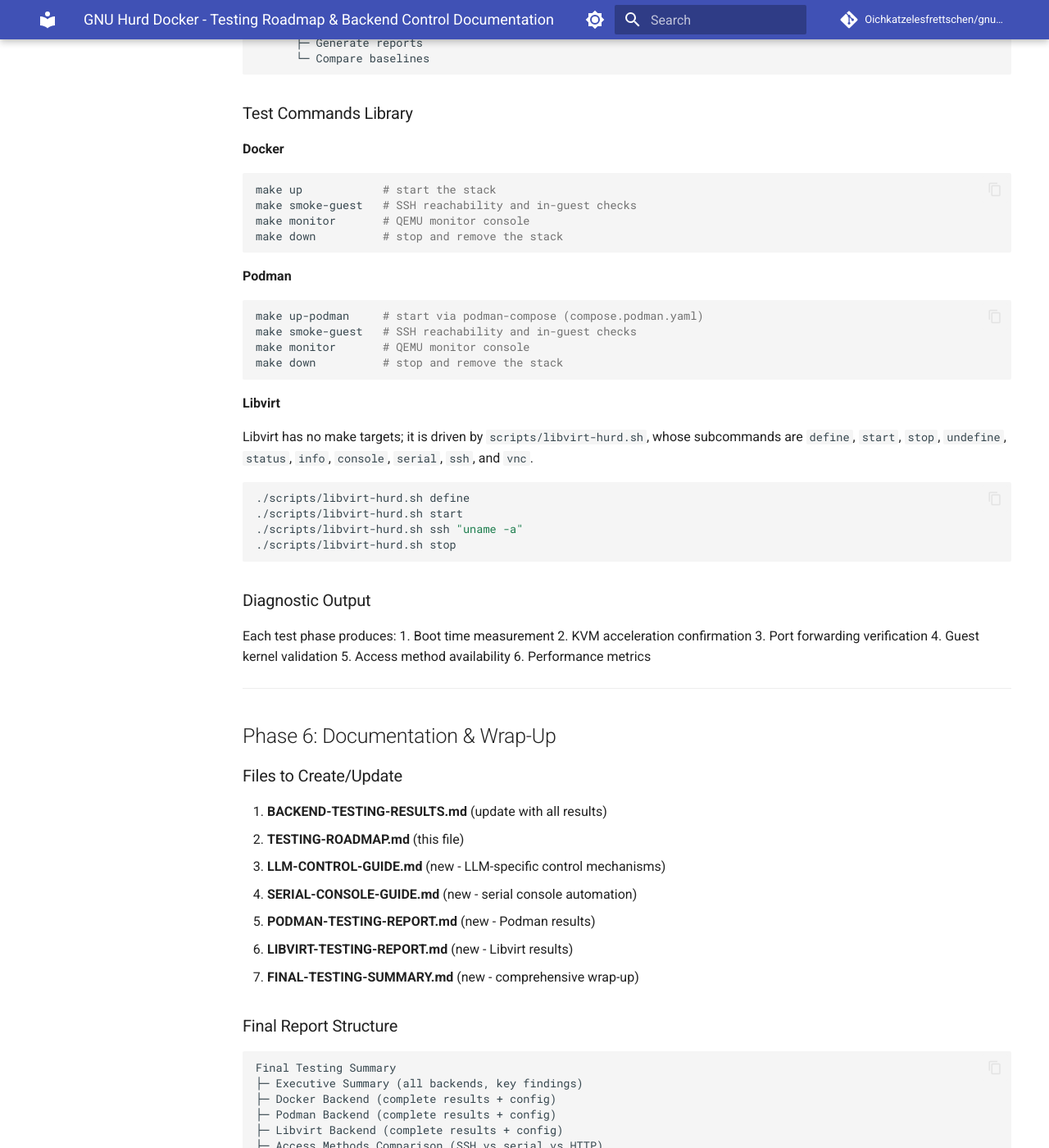
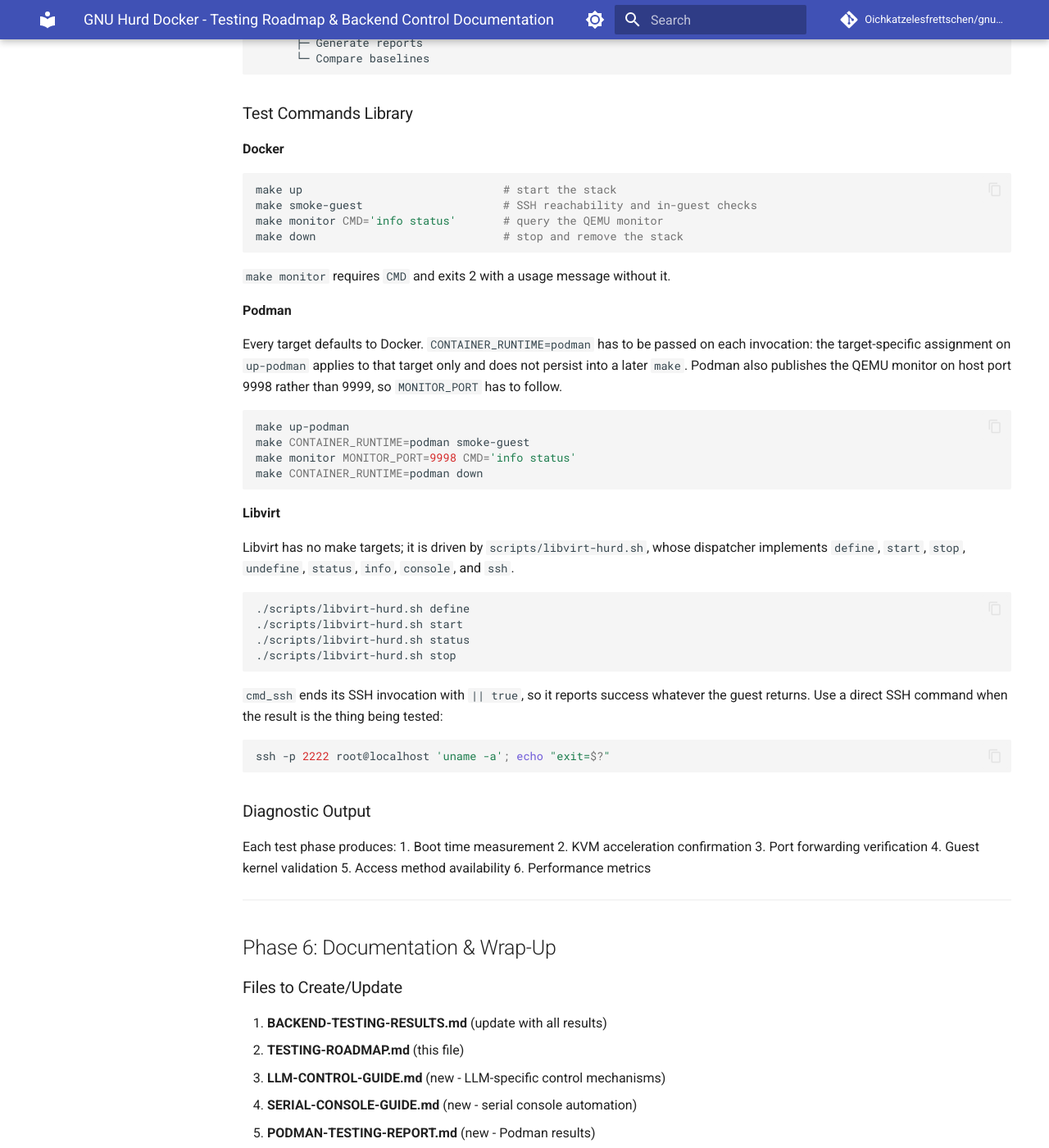
Before and after one commit to Oichkatzelesfrettschen/gnu-hurd-docker, an MkDocs documentation site: the page built from docs/09-TESTING-ROADMAP.md, in a window 1280 px wide and 1400 px high, scrolled down 9147 px. Shown: the whole window at 82% size. Built offline with MkDocs 1.6.1 and Material for MkDocs 9.7.7, drawn with Linux system fonts in a browser that asks for light colours; comment, search, counter and statistics services are not loaded; the version menu is left out.

Commit message:
docs: make the runtime commands work as written
Naming targets that exist is not the same as writing commands that do what
the surrounding text says.  Four of the replacements were valid target names
and still wrong as instructions.

make monitor exits 2 with a usage message unless CMD is supplied, so the bare
form documents a failure.  The Podman block inherited a deeper problem: every
target defaults to Docker, and the target-specific assignment on up-podman
applies to that target alone rather than persisting into a later make, so
smoke-guest and down both ran against Docker.  smoke-guest.sh defaults the same
way and selects Docker's ports.  Podman also publishes the QEMU monitor on host
port 9998, so a monitor query against the default 9999 reaches the wrong stack.
Each Podman command now carries CONTAINER_RUNTIME, and the monitor query
carries the port.

The libvirt subcommand list included serial and vnc, which the dispatcher does
not implement: those labels belong to an inner case over CONSOLE_TYPE, not to
the command dispatcher, which handles define, start, stop, undefine, status,
info, console, and ssh.  The verification command was also unusable as a test,
because cmd_ssh ends its ssh invocation with || true and reports success
whatever the guest returns; the acceptance check now uses ssh directly.

The environment table grouped QEMU_LOG with the monitor controls.  It has no
equivalent: the entrypoint hardcodes -D /tmp/qemu-guest-errors.log.  The rows
are split.

The grep offered as authoritative is not.  It matches only braced expansions,
misses bare $NAME reads, and cannot separate external configuration from
internal shell variables.  It is now described as a discovery aid, with the
note that a generated reference needs a schema both sides derive from.

Assisted-by: Claude (Opus 5)

````diff
--- a/docs/09-TESTING-ROADMAP.md
+++ b/docs/09-TESTING-ROADMAP.md
@@ -469,31 +469,47 @@ Test Coordinator (LLM)
 
 **Docker**
 ```bash
-make up            # start the stack
-make smoke-guest   # SSH reachability and in-guest checks
-make monitor       # QEMU monitor console
-make down          # stop and remove the stack
+make up                              # start the stack
+make smoke-guest                     # SSH reachability and in-guest checks
+make monitor CMD='info status'       # query the QEMU monitor
+make down                            # stop and remove the stack
 ```
 
+`make monitor` requires `CMD` and exits 2 with a usage message without it.
+
 **Podman**
+
+Every target defaults to Docker.  `CONTAINER_RUNTIME=podman` has to be passed on
+each invocation: the target-specific assignment on `up-podman` applies to that
+target only and does not persist into a later `make`.  Podman also publishes the
+QEMU monitor on host port 9998 rather than 9999, so `MONITOR_PORT` has to follow.
+
 ```bash
-make up-podman     # start via podman-compose (compose.podman.yaml)
-make smoke-guest   # SSH reachability and in-guest checks
-make monitor       # QEMU monitor console
-make down          # stop and remove the stack
+make up-podman
+make CONTAINER_RUNTIME=podman smoke-guest
+make monitor MONITOR_PORT=9998 CMD='info status'
+make CONTAINER_RUNTIME=podman down
 ```
 
 **Libvirt**
 
 Libvirt has no make targets; it is driven by `scripts/libvirt-hurd.sh`, whose
-subcommands are `define`, `start`, `stop`, `undefine`, `status`, `info`,
-`console`, `serial`, `ssh`, and `vnc`.
+dispatcher implements `define`, `start`, `stop`, `undefine`, `status`, `info`,
+`console`, and `ssh`.
 
 ```bash
 ./scripts/libvirt-hurd.sh define
 ./scripts/libvirt-hurd.sh start
-./scripts/libvirt-hurd.sh ssh "uname -a"
+./scripts/libvirt-hurd.sh status
 ./scripts/libvirt-hurd.sh stop
+```
+
+`cmd_ssh` ends its SSH invocation with `|| true`, so it reports success whatever
+the guest returns.  Use a direct SSH command when the result is the thing being
+tested:
+
+```bash
+ssh -p 2222 root@localhost 'uname -a'; echo "exit=$?"
 ```
 
 ### Diagnostic Output
````
Also changed, not shown: docs/03-CONFIGURATION/environment-variables.md (+10 -2 lines).
